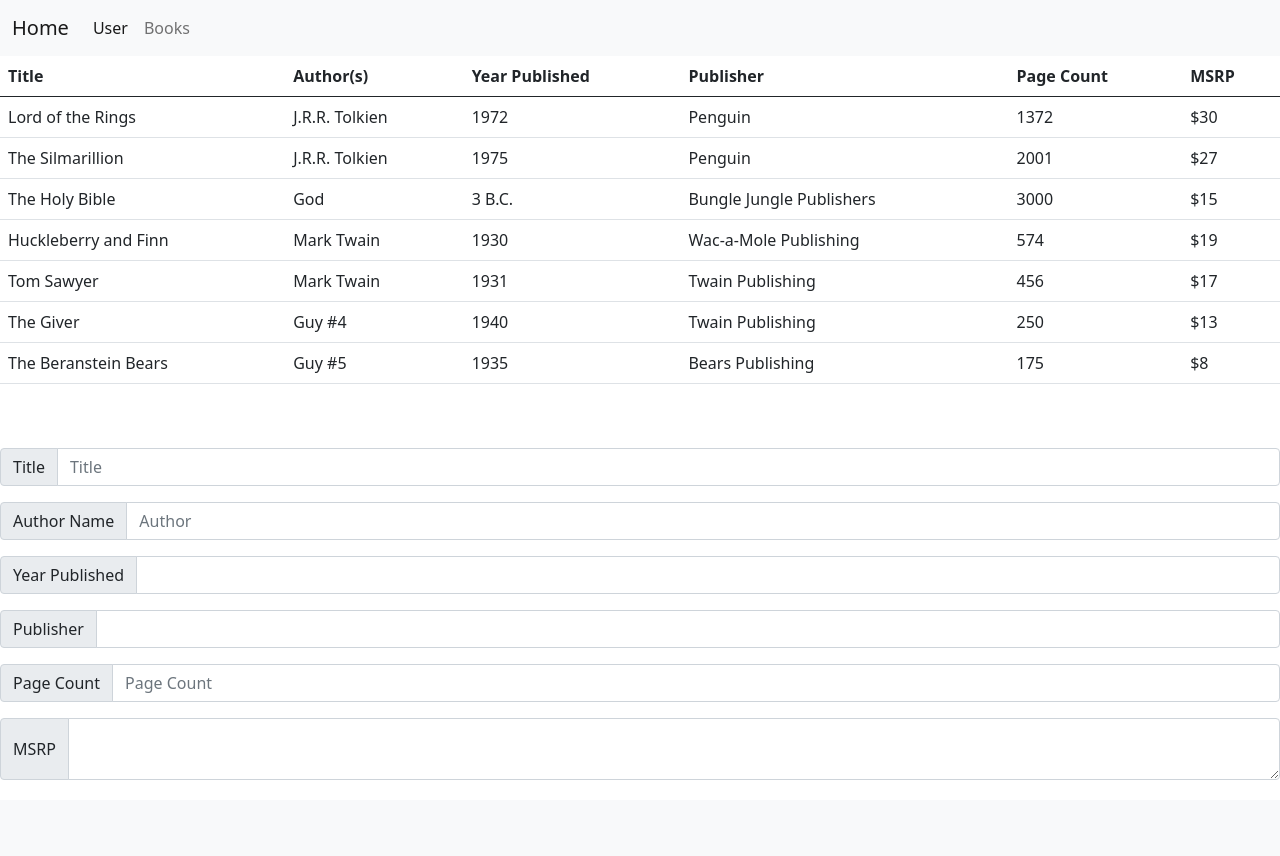
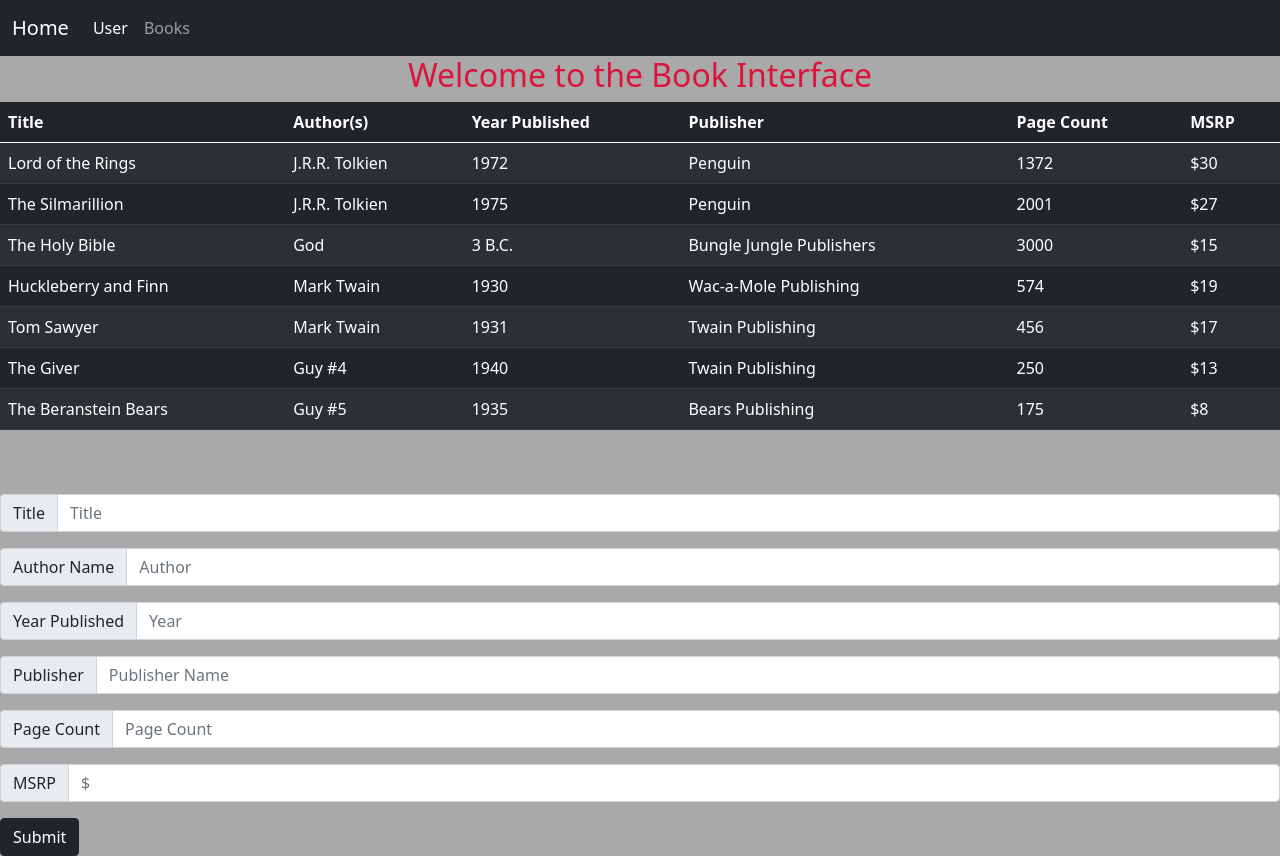
Before and after one commit to markopoloisNOTfunny/majovano_DS_individual, a PHP site: page /books.html in a window 1280 px wide. Before the commit the page ends 780 px from the top, so only its background shows below. Run offline with PHP 8.4, Linux system fonts and the light colour scheme.

Commit message:
final commit

```diff
--- a/public/books.html
+++ b/public/books.html
@@ -1,17 +1,15 @@
 <!doctype html>
 <html lang="en">
   <head>
-    <link href="../public/css/styles.css" rel="stylesheet" type="">
-
     <!-- Required meta tags -->
     <meta charset="utf-8">
     <meta name="viewport" content="width=device-width, initial-scale=1">
 
     <!-- Bootstrap CSS -->
     <link href="https://cdn.jsdelivr.net/npm/bootstrap@5.1.0/dist/css/bootstrap.min.css" rel="stylesheet" integrity="sha384-KyZXEAg3QhqLMpG8r+8fhAXLRk2vvoC2f3B09zVXn8CA5QIVfZOJ3BCsw2P0p/We" crossorigin="anonymous">
-
+    <link href="css/styles.css" rel="stylesheet" type="">
   </head>
-  <nav class="navbar navbar-expand-lg navbar-light bg-light" id="nav1">
+  <nav class="navbar navbar-expand-lg navbar-dark bg-dark">
     <div class="container-fluid">
       <a class="navbar-brand" href="index.html">Home</a>
       <button class="navbar-toggler" type="button" data-bs-toggle="collapse" data-bs-target="#navbarSupportedContent" aria-controls="navbarSupportedContent" aria-expanded="false" aria-label="Toggle navigation">
@@ -29,10 +27,11 @@
     </div>
   </nav>
   <body>
+    <h2>Welcome to the Book Interface</h2>
     <!--Bootstrap Bundle with Popper -->
     <script src="https://cdn.jsdelivr.net/npm/bootstrap@5.1.0/dist/js/bootstrap.bundle.min.js" integrity="sha384-U1DAWAznBHeqEIlVSCgzq+c9gqGAJn5c/t99JyeKa9xxaYpSvHU5awsuZVVFIhvj" crossorigin="anonymous"></script>
 
-    <table class="table">
+    <table class="table table-dark table-striped">
         <thead>
           <tr>
             <th scope="col">Title</th>
@@ -116,12 +115,12 @@
 
       <div class="input-group mb-3">
         <span class="input-group-text" id="basic-addon3">Year Published</span>
-        <input type="text" class="form-control" id="basic-url" aria-describedby="basic-addon3">
+        <input type="text" class="form-control" placeholder="Year" id="basic-url" aria-describedby="basic-addon3">
       </div>
 
       <div class="input-group mb-3">
         <span class="input-group-text">Publisher</span>
-        <input type="text" class="form-control" aria-label="Publisher Name">
+        <input type="text" class="form-control" placeholder="Publisher Name">
       </div>
 
       <div class="input-group mb-3">
@@ -129,9 +128,10 @@
         <input type="text" class="form-control" placeholder="Page Count" aria-label="Page Count">
       </div>
 
-      <div class="input-group">
+      <div class="input-group mb-3">
         <span class="input-group-text">MSRP</span>
-        <textarea class="form-control" aria-label="$"></textarea>
+        <input type="text" class="form-control" placeholder="$">
       </div>
+      <button type="button" class="btn btn-dark">Submit</button>
   </body>
 </html>
--- a/public/css/styles.css
+++ b/public/css/styles.css
@@ -1,13 +1,17 @@
+
 body {
-    background-color: darkgray;
-    color: black;
+    background-color:darkgray;
 }
 
 h2 {
     color:crimson;
+    text-align:center;
 }
 
-#nav1 {
-    background-color: black;
-    color:gray;
+p {
+    color:darkred;
 }
+
+#santa {
+    width:50%;
+}
```
Also changed, not shown: public/index.html (+10 -3 lines), public/user.html (+6 -5 lines).
